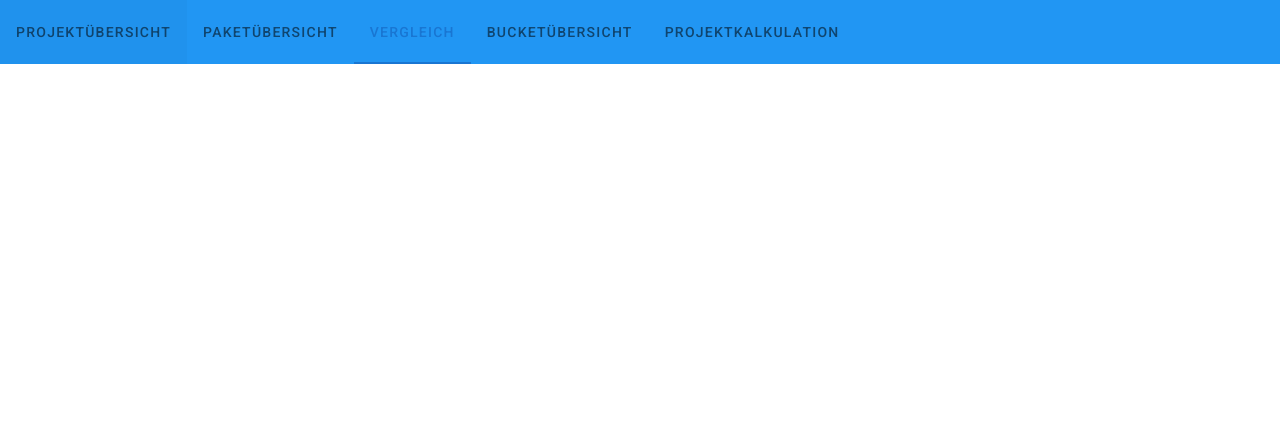
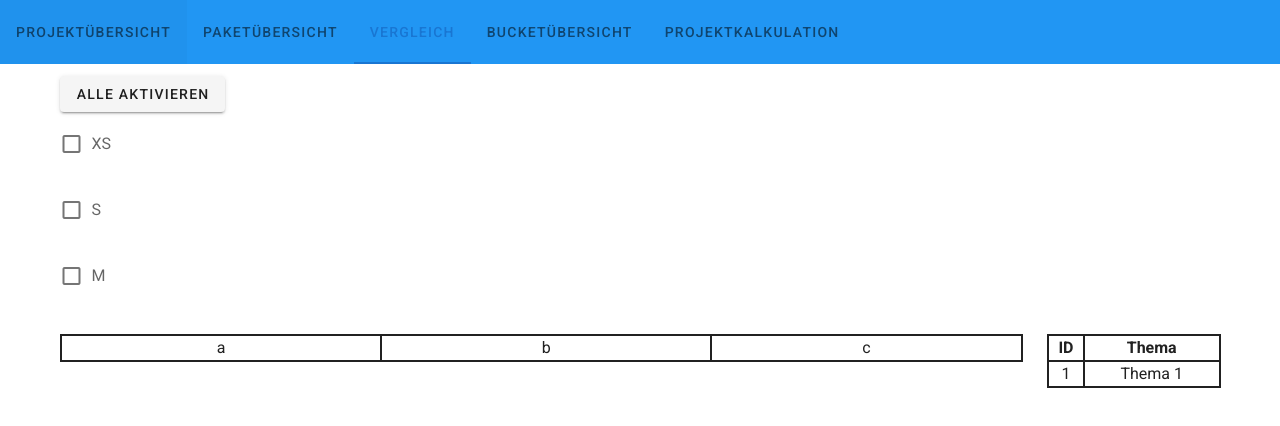
Before and after one commit to dexec/T-Shirt-Sizing-Tool, a Vue app: page /vergleich in a window 1280 px wide. Shown: the top 426 px of the page. Built offline with nearby package versions, Linux system fonts and the light colour scheme.

Commit message:
Die erste Struktur angelegt

```diff
--- a/src/views/VergleichView.vue
+++ b/src/views/VergleichView.vue
@@ -1,10 +1,53 @@
 <template>
-<h1></h1>
+<v-container>
+  <v-row>
+    <v-col cols="1">
+      <v-btn class="text-truncate">Alle aktivieren</v-btn>
+    <v-checkbox v-for="bucket in buckets" :key="bucket.id" v-model="selected" :value=bucket.name
+      :label=bucket.name>
+    </v-checkbox>
+    </v-col>
+  </v-row>
+  <v-row>
+    <v-col>
+    <v-simple-table>
+      <tr>
+        <th v-for="selectedBucket in selected" :key="selectedBucket.id">
+          {{selectedBucket}}
+        </th>
+      </tr>
+      <tr>
+        <td>a</td>
+        <td>b</td>
+        <td>c</td>
+      </tr>
+    </v-simple-table>
+    </v-col>
+    <v-col cols="2">
+      <v-simple-table>
+        <tr>
+        <th>ID</th>
+        <th>Thema</th>
+        </tr>
+        <tr>
+          <td>1</td>
+          <td>Thema 1</td>
+        </tr>
+      </v-simple-table>
+    </v-col>
+  </v-row>
+</v-container>
 </template>
 
 <script>
 export default {
-  name: "VergleichView"
+  name: "VergleichView",
+  data() {
+    return {
+      selected: [],
+      buckets: [{ id:0, name: 'XS'}, {id: 1, name: 'S'}, {id:2, name: 'M'}]
+    }
+  }
 }
 </script>
 
```
